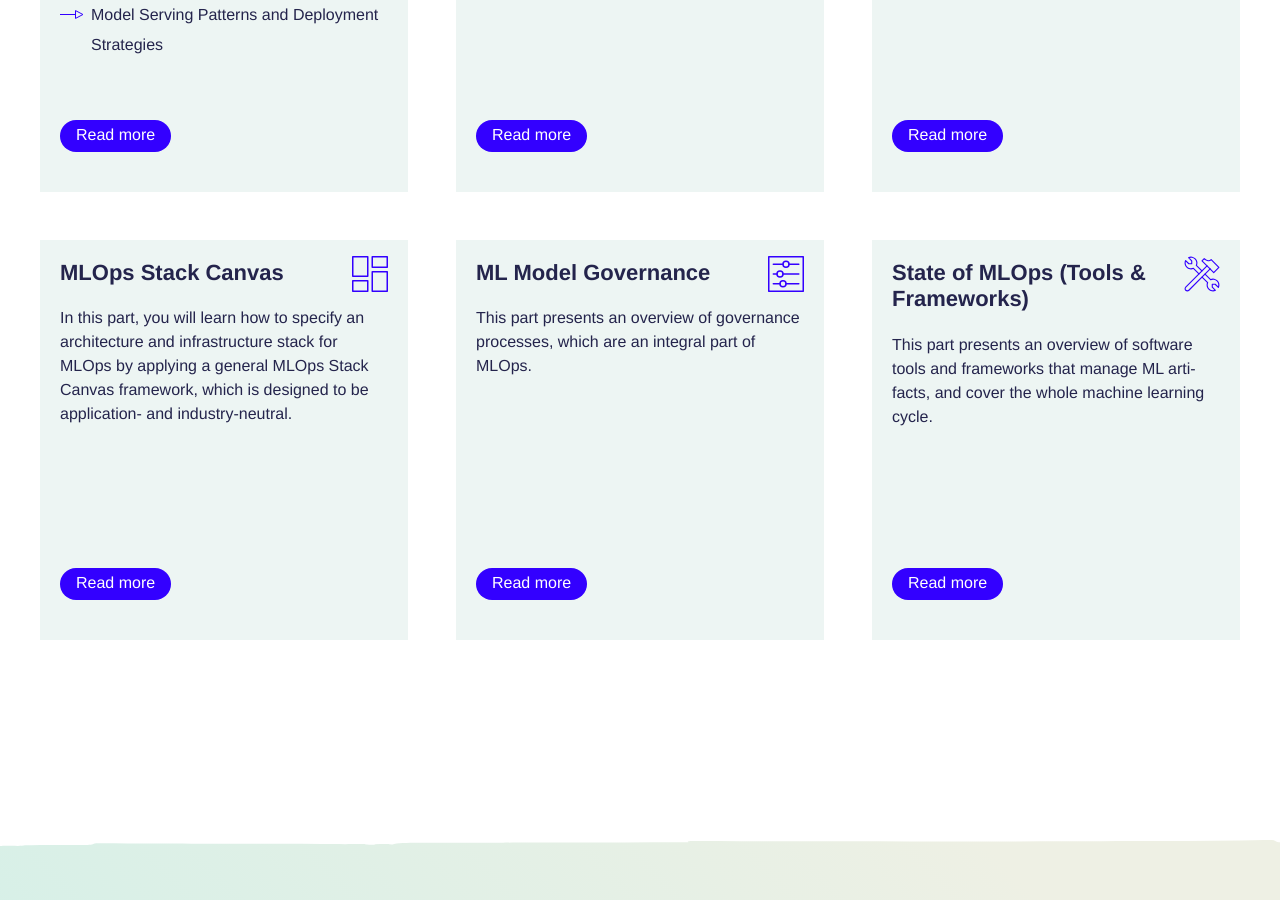
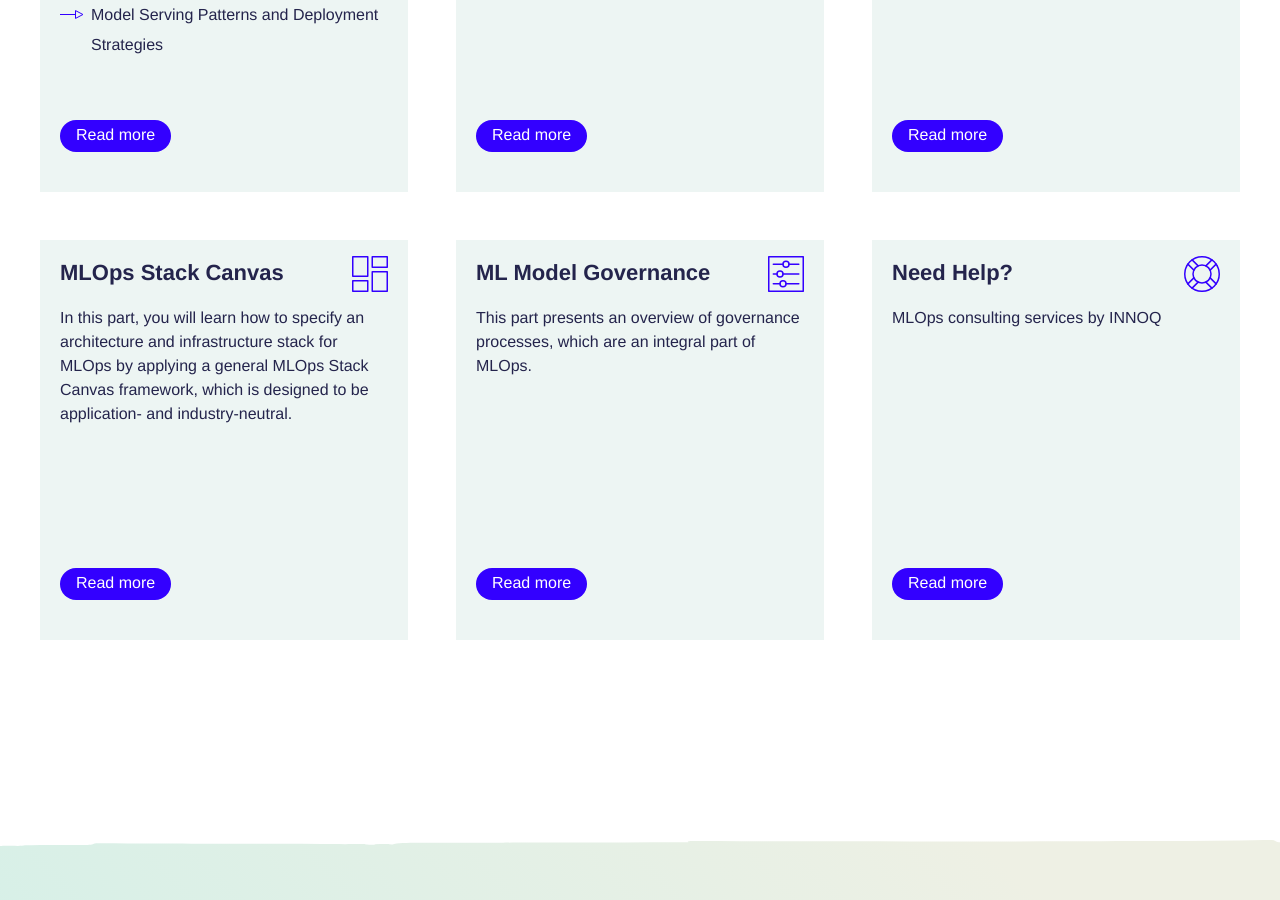
Before and after one commit to innoq/ml-ops.org, a Jekyll site: the page built from index.html, in a window 1280 px wide and 900 px high, scrolled down 2273 px. Built offline with Jekyll 4.4.1, drawn with Linux system fonts in a browser that asks for light colours; some web fonts are replaced.

Commit message:
New links in footer and main (Need help)

```diff
--- a/_layouts/article.html
+++ b/_layouts/article.html
@@ -48,7 +48,7 @@
                         with attribution ("INNOQ").</p>
                     <p>Made and maintained by</p>
                 </div>
-                <a href="https://www.innoq.com">
+                <a href="https://data-ai.innoq.com/en">
                     <img class="footer__logo" src="/assets/innoq-logo_mlops.svg" alt="INNOQ">
                 </a>
                 <p><a href="https://www.innoq.com/en/datenschutz">Privacy</a> | <a href="https://www.innoq.com/en/impressum">Site notice</a></p>
--- a/_layouts/default.html
+++ b/_layouts/default.html
@@ -70,7 +70,7 @@
                 attribution ("INNOQ").</p>
             <p>Made and maintained by</p>
         </div>
-        <a href="https://www.innoq.com">
+        <a href="https://data-ai.innoq.com/en">
             <img class="footer__logo" src="/assets/innoq-logo_mlops.svg" alt="INNOQ">
         </a>
         <p><a href="https://www.innoq.com/en/datenschutz">Privacy</a> | <a href="https://www.innoq.com/en/impressum/">Site notice</a></p>
--- a/index.html
+++ b/index.html
@@ -138,12 +138,11 @@ layout: default
             </div>
             <div class="teasersection__teasergrid__teaser">
                 <div class="teasersection__teasergrid__teaser__content">
-                    <img class="teaser__icon" src="/assets/icons/Icon__StateOf.svg" alt="">
-                    <h3>State of MLOps (Tools & Frameworks)</h3>
-                    <p>This part presents an overview of software tools and frameworks that manage ML artifacts, and
-                        cover the whole machine learning cycle.</p>
+                    <img class="teaser__icon" src="/assets/icons/Icon__Help.svg" alt="">
+                    <h3>Need Help?</h3>
+                    <p>MLOps consulting services by INNOQ</p>
                 </div>
-                <p><a class="button" href="/content/state-of-mlops">Read more</a></p>
+                <p><a class="button" href="https://data-ai.innoq.com/en">Read more</a></p>
             </div>
         </div>
     </div>
```
Also changed, not shown: assets/icons/Icon__Help.svg (added).
